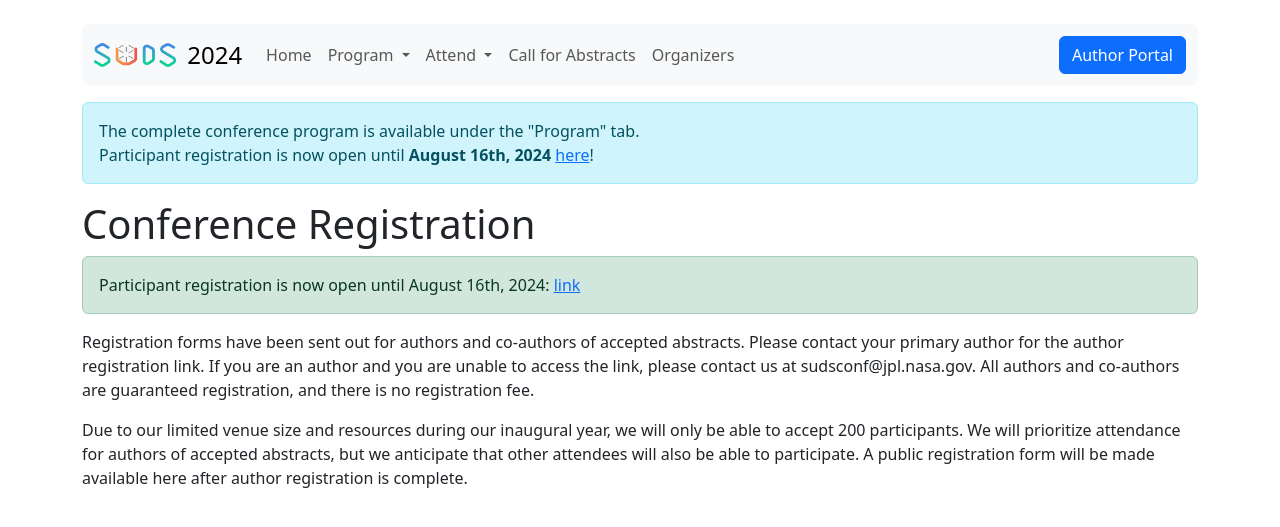
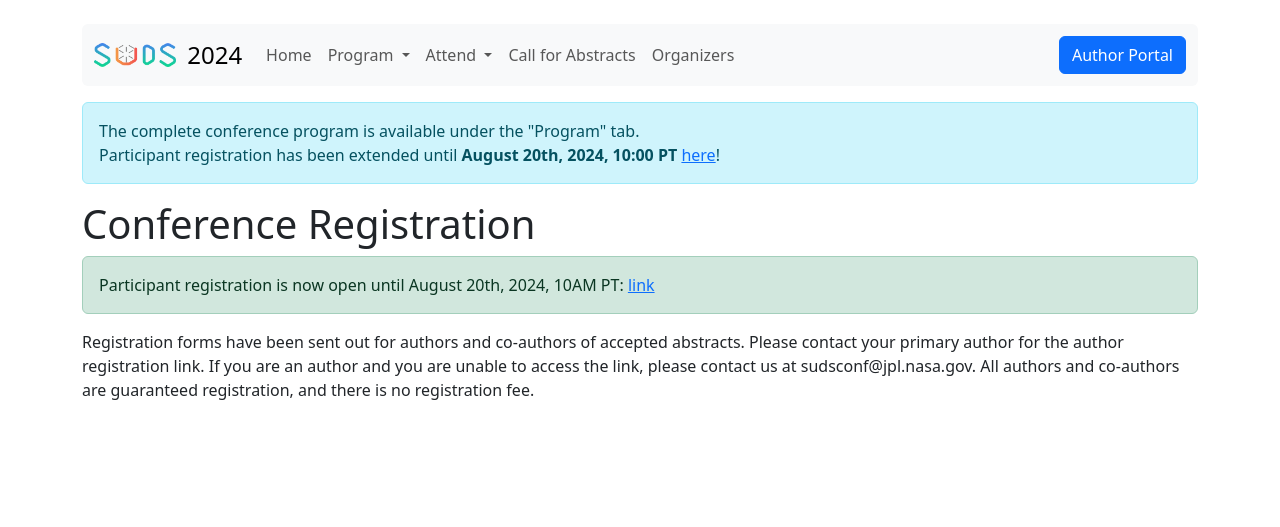
Before and after one commit to JPLMLIA/sudsconf, a Jekyll site: the page built from attend/register.md, in a window 1280 px wide. Shown: the top 527 px of the page. Built offline with Jekyll 4.4.1, drawn with Linux system fonts in a browser that asks for light colours; a script that is not in the unit is left out; comment, search, counter and statistics services are not loaded.

Commit message:
Updated registration deadline

```diff
--- a/_includes/header.html
+++ b/_includes/header.html
@@ -54,7 +54,7 @@
 <div class="alert alert-info" role="info">
   The complete conference program is available under the "Program" tab.
   <br>
-  Participant registration is now open until <strong>August 16th, 2024</strong> <a href="https://forms.gle/PFL7u6sbxHMogVMz9">here</a>!
+  Participant registration has been extended until <strong>August 20th, 2024, 10:00 PT</strong> <a href="https://forms.gle/PFL7u6sbxHMogVMz9">here</a>!
 </div>
 
 <style>
--- a/attend/register.md
+++ b/attend/register.md
@@ -7,9 +7,7 @@ toc: False
 # Conference Registration
 
 <div class="alert alert-success" role="alert">
-  Participant registration is now open until August 16th, 2024: <a href="https://forms.gle/PFL7u6sbxHMogVMz9">link</a>
+  Participant registration is now open until August 20th, 2024, 10AM PT: <a href="https://forms.gle/PFL7u6sbxHMogVMz9">link</a>
 </div>
 
 Registration forms have been sent out for authors and co-authors of accepted abstracts. Please contact your primary author for the author registration link. If you are an author and you are unable to access the link, please contact us at sudsconf@jpl.nasa.gov. All authors and co-authors are guaranteed registration, and there is no registration fee.
-
-Due to our limited venue size and resources during our inaugural year, we will only be able to accept 200 participants. We will prioritize attendance for authors of accepted abstracts, but we anticipate that other attendees will also be able to participate. A public registration form will be made available here after author registration is complete.
```
